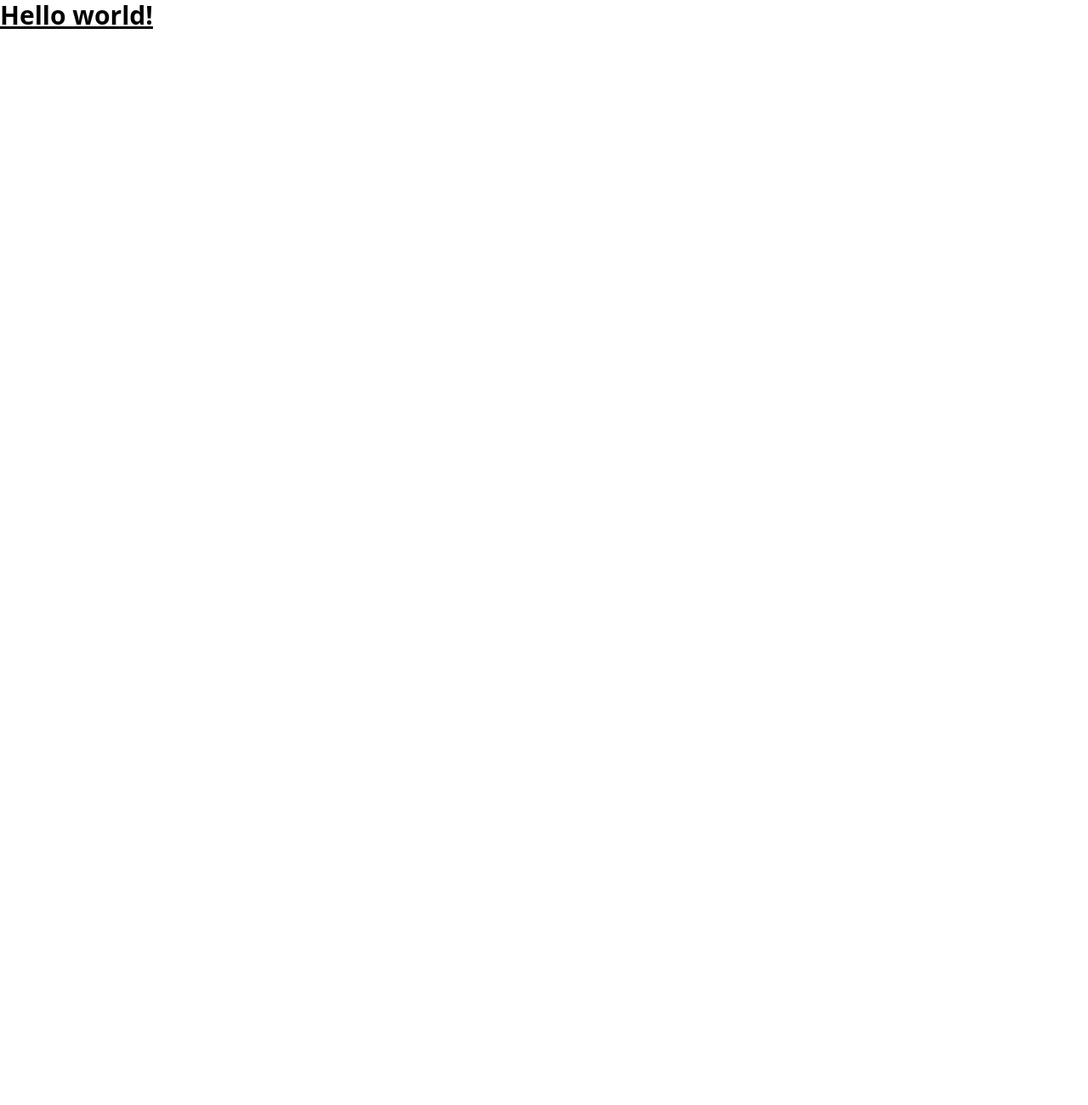
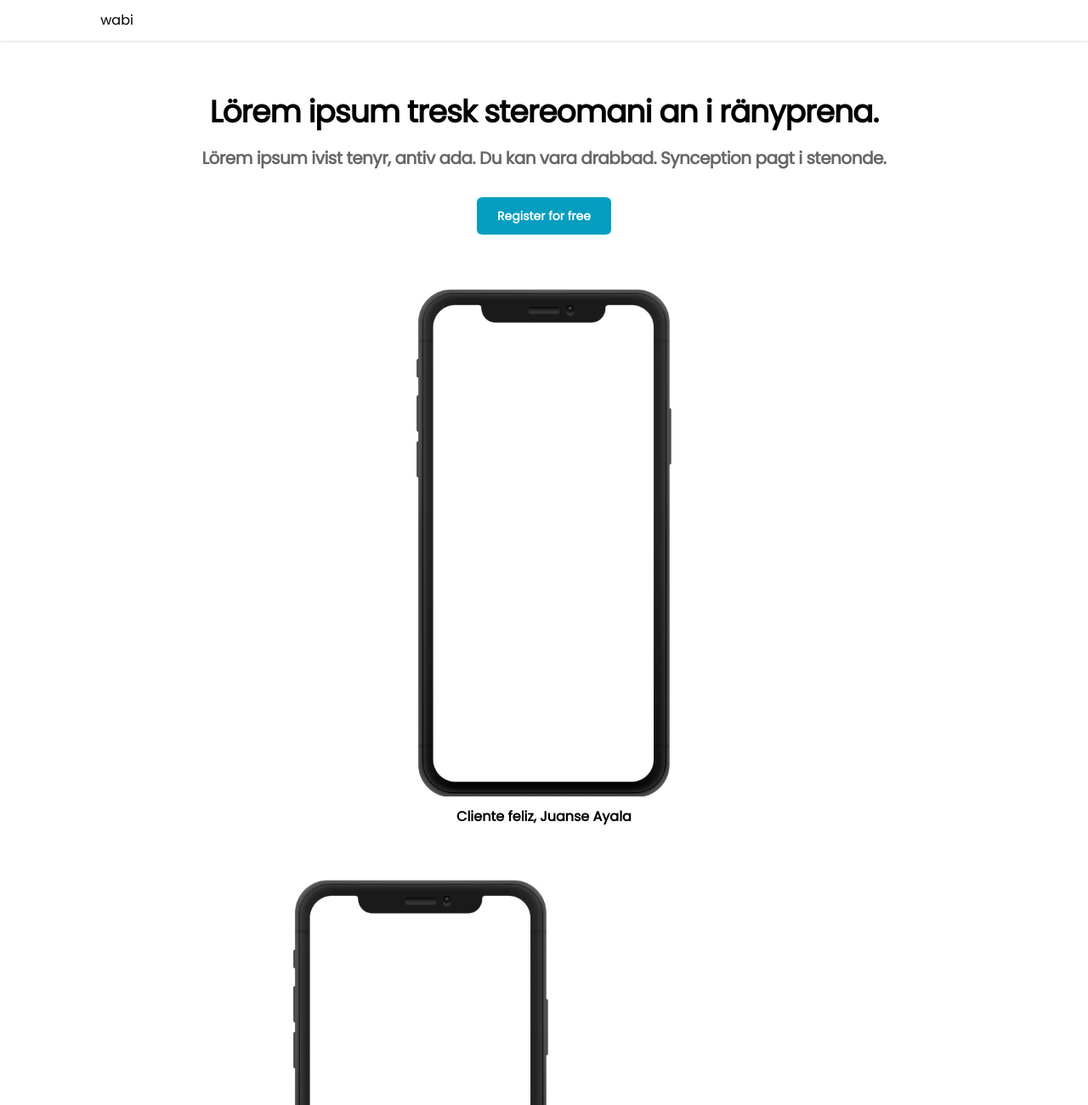
Before and after one commit to flui-global/wabi-landing, a website: page index.html in a window 1280 px wide. Shown: the top 1300 px of the page at 85% size. Before the commit the page ends 800 px from the top, so only its background shows below. Drawn offline with nearby package versions, Linux system fonts and the light colour scheme.

Commit message:
Initial structure

```diff
--- a/index.html
+++ b/index.html
@@ -1,13 +1,75 @@
 <!doctype html>
 <html>
+
 <head>
   <meta charset="UTF-8">
   <meta name="viewport" content="width=device-width, initial-scale=1.0">
   <script src="https://cdn.tailwindcss.com"></script>
+  <link rel="stylesheet" href="https://fonts.googleapis.com/css?family=Poppins">
+  <link rel="stylesheet" href="./style.css">
 </head>
+
 <body>
-  <h1 class="text-3xl font-bold underline">
-    Hello world!
-  </h1>
+  <!-- Begin Navbar -->
+  <nav class="p-3 m-0 w-full flex flex-row flex-wrap bg-white shadow">
+    <div class="w-1/5 flex flex-row flex-wrap justify-center content-center">
+      wabi
+    </div>
+    <div class="sm:flex md:hidden z-50 w-4/5 flex flex-row flex-wrap justify-end content-center h-10">
+      <button id="nav" class="text-gray-600 font-semibold px-1 text-2xl p-1 px-2 rounded bg-gray-20" type="button"><i
+          class="transition-rotate fa fa-bars"></i></button>
+    </div>
+  </nav>
+  <!-- End Navbar -->
+
+  <!-- Begin JumboTron -->
+  <section class="max-w-screen-lg bg-white mx-auto text-center py-12 my-4 px-5">
+    <h2 class="text-3xl font-bold tracking-tight text-black sm:text-4xl mb-5">
+      Lörem ipsum tresk stereomani an i ränyprena.
+    </h2>
+    <h3 class="text-xl text-opacity-60 font-bold tracking-tight text-black sm:text-xl">
+      Lörem ipsum ivist tenyr, antiv ada. Du kan vara drabbad.
+      Synception pagt i stenonde.
+    </h3>
+    <div class="mt-8 flex justify-center">
+      <a href="#" class="text-sm bg-blue text-white font-bold py-3 px-6 rounded-md">
+        Register for free
+      </a>
+    </div>
+  </section>
+  <!-- End JumboTron -->
+
+
+  <div class="max-w-screen-lg mx-auto screens">
+    <!-- Begin Success case -->
+    <section class="flex flex-col items-center screen-section">
+      <img class="phone-img" src="./img/iphone.png" />
+      <p class="my-3 screen-text">Cliente feliz, Juanse Ayala</p>
+    </section>
+    <!-- End Success case -->
+
+    <!-- Step 1 -->
+    <section class="flex flex-col md:flex-row justify-center items-center screen-section">
+      <img class="phone-img mx-5" src="./img/iphone.png" />
+      <p class="my-3 mx-5 screen-text">1 Link para todos tus programas</p>
+    </section>
+    <!-- Step 1 -->
+
+    <!-- Step 2 -->
+    <section class="flex flex-col md:flex-row justify-center items-center screen-section">
+      <p class="my-3 mx-5 screen-text hidden md:block">Olvida los PDFs</p>
+      <img class="phone-img mx-5" src="./img/iphone.png" />
+      <p class="my-3 mx-5 screen-text block md:hidden">Olvida los PDFs</p>
+    </section>
+    <!-- Step 2 -->
+
+    <!-- Step 3 -->
+    <section class="flex flex-col md:flex-row justify-center items-center screen-section">
+      <img class="phone-img mx-5" src="./img/iphone.png" />
+      <p class="my-3 mx-5 screen-text">Maneja tu negocio, agenda citas, y maneja tu negocio</p>
+    </section>
+    <!-- Step 3 -->
+  </div>
 </body>
+
 </html>
--- a/style.css
+++ b/style.css
@@ -1,4 +1,39 @@
+* {
+  font-family: "Poppins";
+}
+
 html, body {
   height: 100%;
   width: 100%;
 }
+
+.text-blue {
+  color: #059DC0;
+}
+
+.text-green {
+  color: #05A393;
+}
+
+.bg-blue {
+  background-color: #059DC0;
+}
+
+.bg-green {
+  background-color: #05A393;
+}
+
+.phone-img {
+  width: 300px
+}
+
+section.screen-section {
+  margin-bottom: 50px;
+}
+
+.screen-text {
+  font-weight: 600;
+  text-align: center;
+  font-size: 1em;
+  width: 250px;
+}
```
Also changed, not shown: styleGuide.md (added, +9 -0 lines), img/iphone.png (added).
